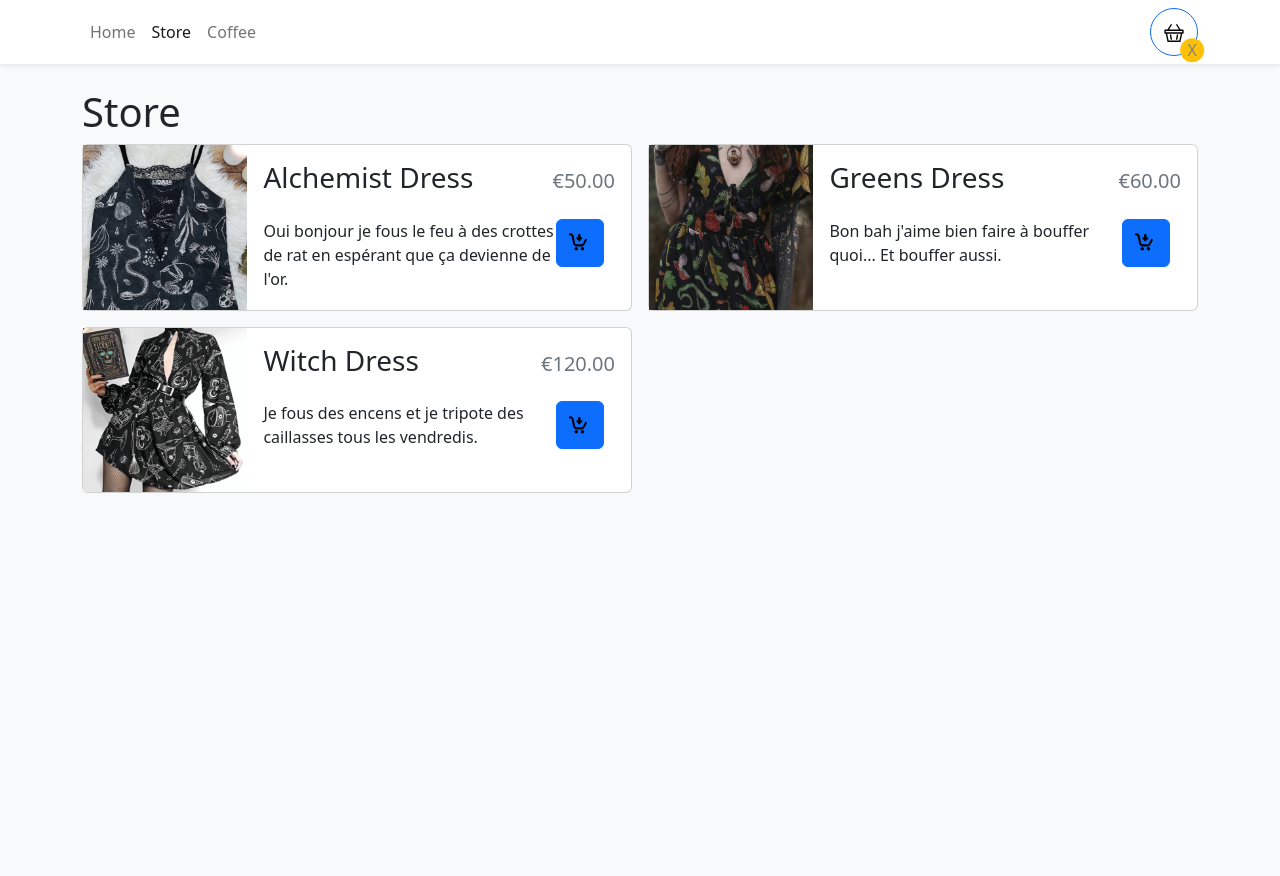
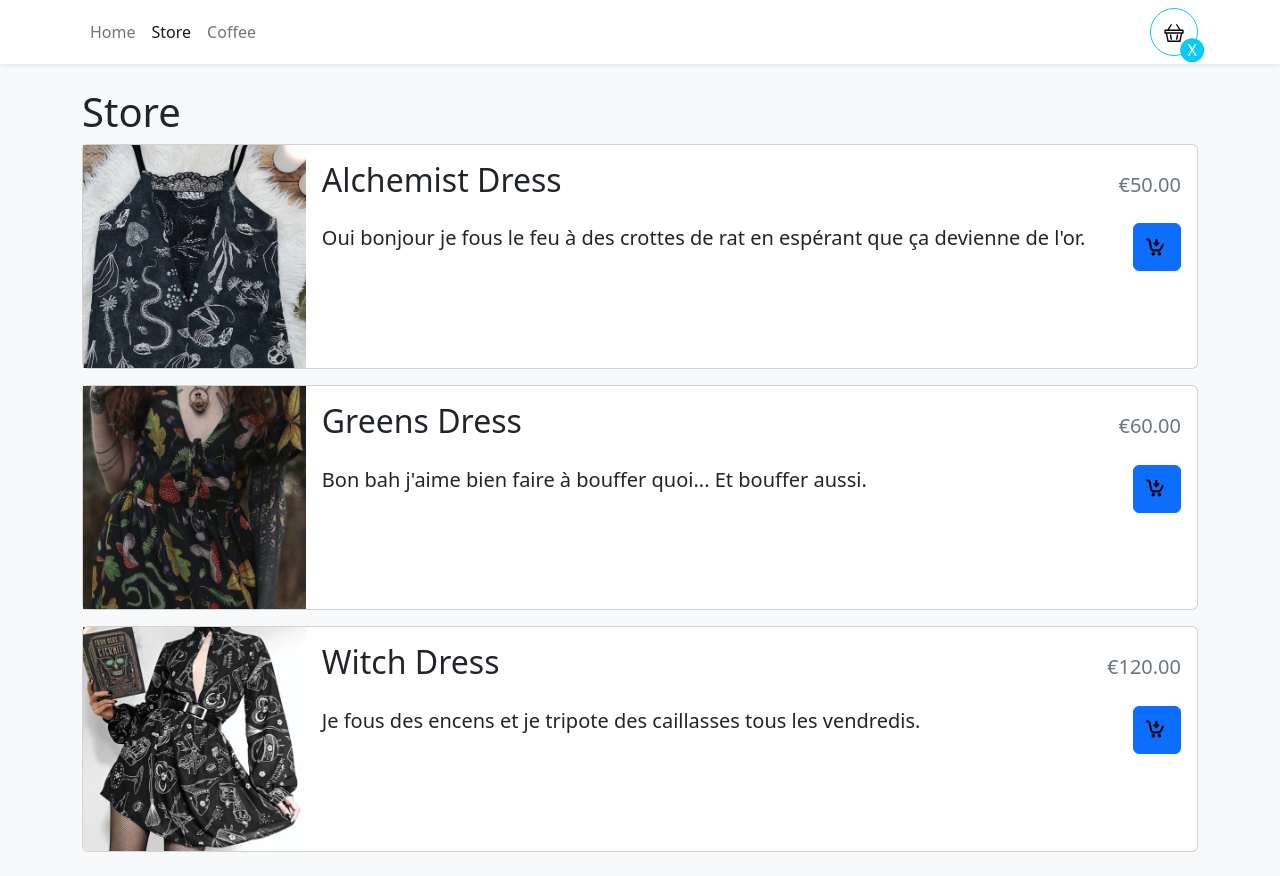
Before and after one commit to sinatrablue/OurOwnCoffeeShop, a React (Vite) app: page /store in a window 1280 px wide. Before the commit the page ends 800 px from the top, so only its background shows below. Built offline with nearby package versions, Linux system fonts and the light colour scheme.

Commit message:
Fixed some style

```diff
--- a/src/components/Navbar.tsx
+++ b/src/components/Navbar.tsx
@@ -24,14 +24,14 @@ export function Navbar() {
         </Nav>
         <Button
           style={{ width: "3rem", height: "3rem", position: "relative" }}
-          variant="outline-primary"
+          variant="outline-info"
           className="rounded-circle"
         >
           <img src={CartImage} alt="CART"></img>
           <div
-            className="rounded-circle bg-warning d-flex justify-content-center align-items-center"
+            className="rounded-circle bg-info d-flex justify-content-center align-items-center"
             style={{
-              color: "grey",
+              color: "white",
               width: "1.5rem",
               height: "1.5rem",
               position: "absolute",
--- a/src/components/StoreItem.tsx
+++ b/src/components/StoreItem.tsx
@@ -23,22 +23,23 @@ export function StoreItem({
       <Card.Img
         variant="left"
         src={imgUrl}
-        width="30%"
+        width="20%"
         // style={{ objectFit: "cover" }}
       />
       <Card.Body className="d-flex flex-column">
         <Card.Title className="d-flex justify-content-between align-items-baseline mb-4">
-          <span className="fs-3">{name}</span>
+          <span className="fs-2">{name}</span>
           <span className="ms-2 text-muted">{formatCurrency(price)}</span>
         </Card.Title>
         <Card.Text className="d-flex justify-content-between">
-          <Col className="col-10">{description}</Col>
-          <Col>
+          <span className="fs-5">{description}</span>
           <div className="mt-auto">
             {quantity === 0 ? (
+              <div className="d-flex align-items-center flex-column">
                 <Button style={{ height: "3rem", width: "3rem" }}>
                   <img src={AddToCartImage} alt="ADD_TO_CART"></img>
                 </Button>
+              </div>
             ) : (
               <div
                 className="d-flex align-items-center flex-column"
@@ -48,13 +49,14 @@ export function StoreItem({
                   className="d-flex align-items-center justify-content-center"
                   style={{ gap: ".5rem" }}
                 >
-                    +/-
+                  <Button variant="info">-</Button>
+                  {quantity}
+                  <Button variant="info">+</Button>
                 </div>
-                  Remove
+                <Button variant="danger">Remove</Button>
               </div>
             )}
           </div>
-          </Col>
         </Card.Text>
       </Card.Body>
     </Card>
--- a/src/pages/Store.tsx
+++ b/src/pages/Store.tsx
@@ -6,7 +6,7 @@ export function Store() {
   return (
     <>
       <h1>Store</h1>
-      <Row md={2} xs={1} lg={2} className="g-3">
+      <Row md={1} xs={1} lg={1} className="g-3">
         {storeItems.map((item) => (
           <Col key={item.id}>
             <StoreItem {...item} />{" "}
```
Lines whose indentation alone changed are shown as unchanged.
